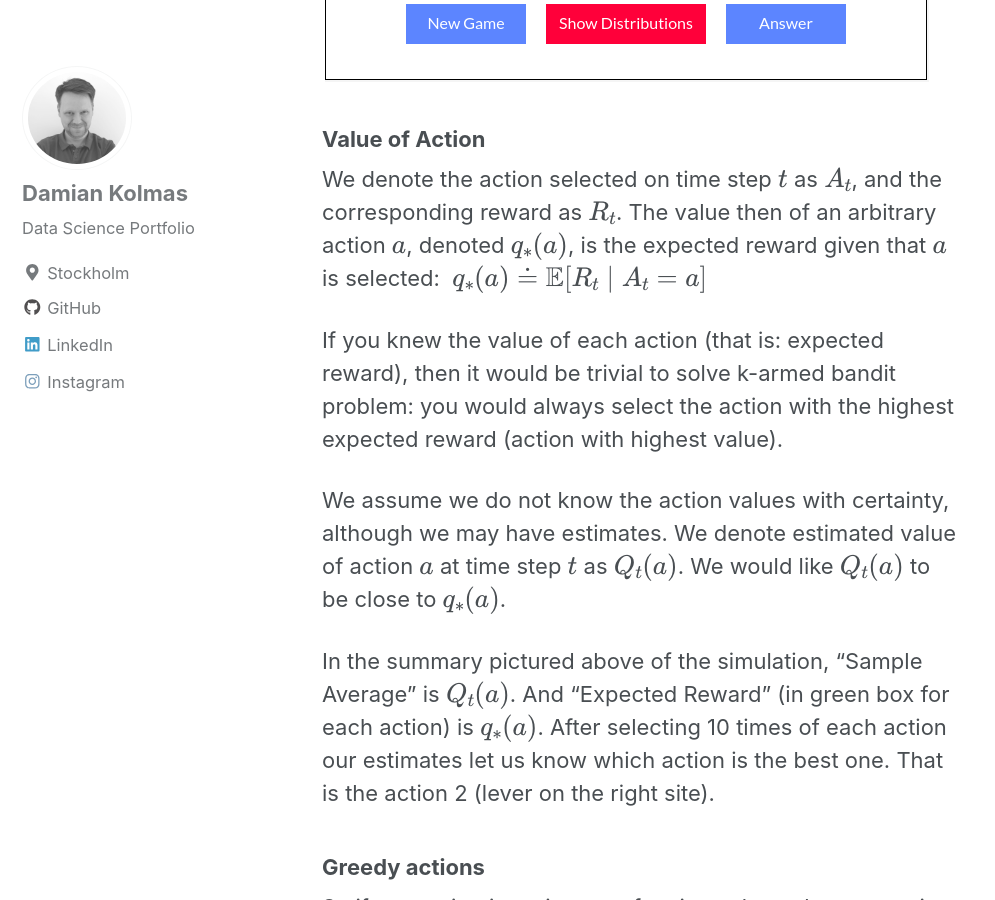
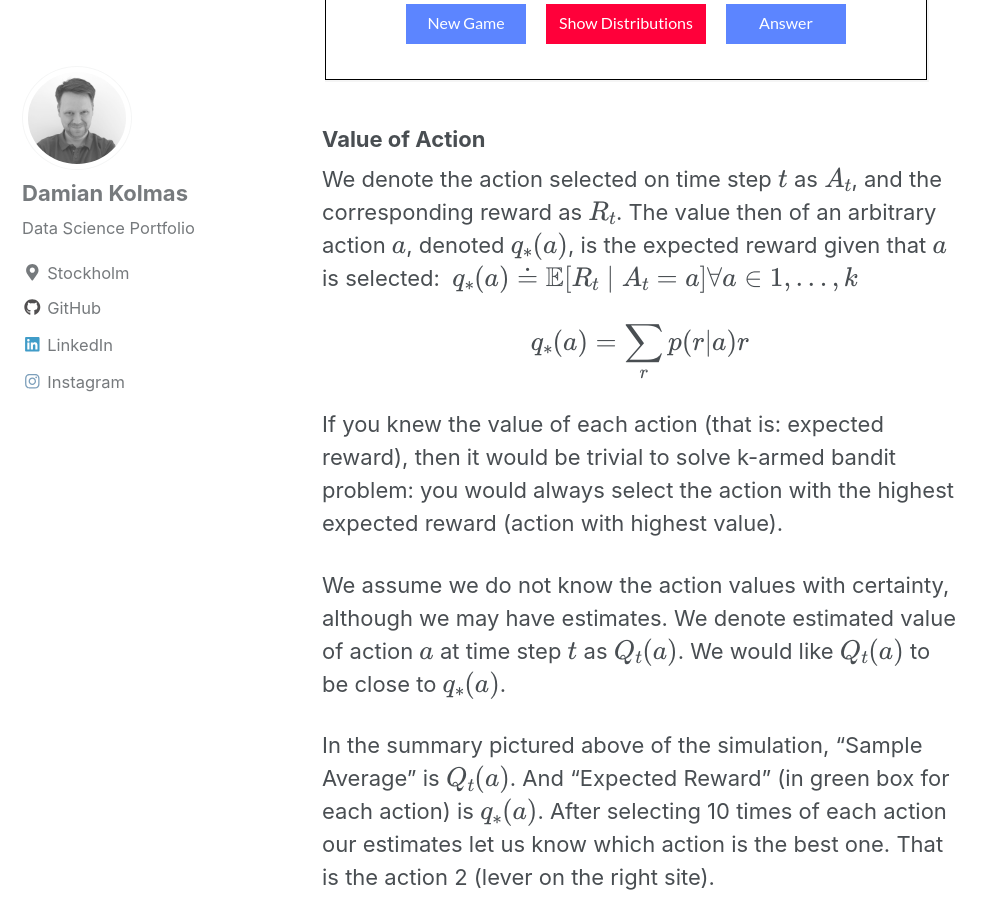
Before and after one commit to DKolmas/DKolmas.github.io, a Jekyll site: the page built from _posts/2019-08-01-Bandit-problem.md, in a window 1280 px wide and 900 px high, scrolled down 4316 px. Shown: the whole window, without its empty margins (0-995 px from the left). Built offline with Jekyll 4.4.1, drawn with Linux system fonts in a browser that asks for light colours; cached includes are drawn as plain includes; formulas are drawn with MathJax 3; some of the changed text lies outside the part shown.

Commit message:
adding and modifing existing content

```diff
--- a/_posts/2019-08-01-Bandit-problem.md
+++ b/_posts/2019-08-01-Bandit-problem.md
@@ -56,7 +56,9 @@ Each of three actions has an **expected or mean reward** given that the action i
 
 We denote the action selected on time step $$t$$ as $$A_t$$, and the corresponding reward as $$R_t$$. The value then of an arbitrary action $$a$$, denoted $$q_*(a)$$, is the expected reward given that $$a$$ is selected:
 $$\\$$
-$$ q_*(a) \doteq \mathbb{E}[R_t \mid A_t = a ] $$
+$$ q_*(a) \doteq \mathbb{E}[R_t \mid A_t = a ] \forall a \in {1,...,k} $$
+
+$$ q_*(a) = \sum_{r} p(r|a)r $$
 
 If you knew the value of each action (that is: expected reward), then it would be trivial to solve k-armed bandit problem: you would always select the action with the highest expected reward (action with highest value).
 
```
